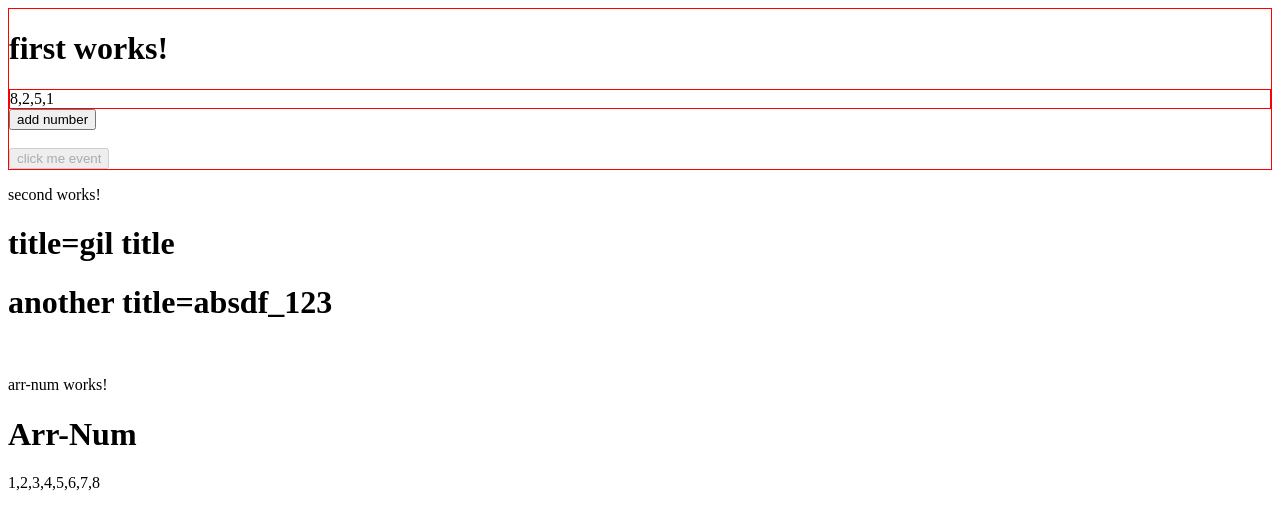
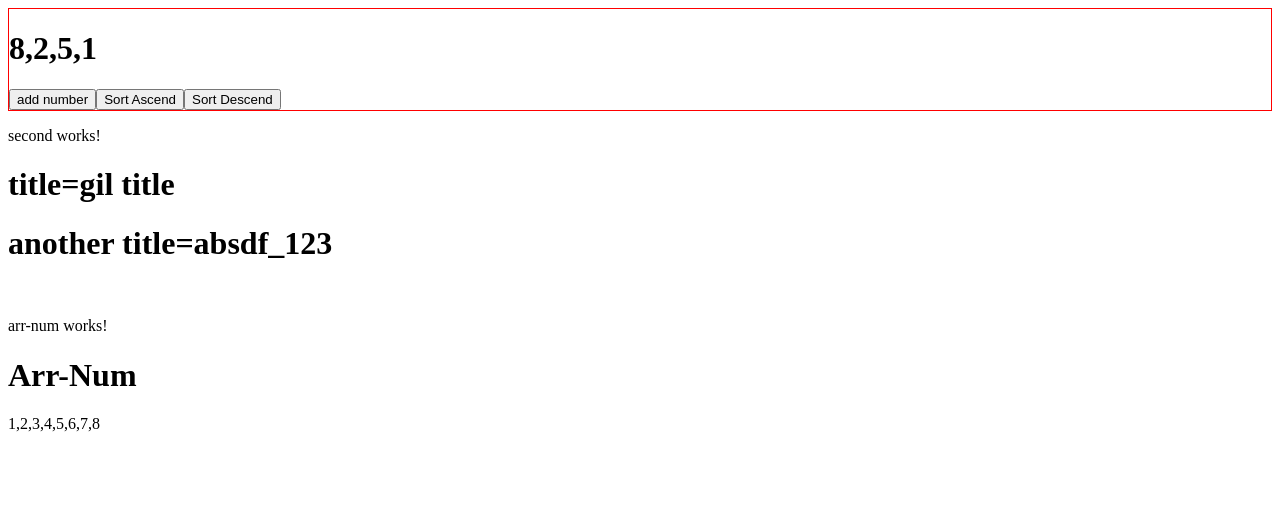
Before and after one commit to mvolkov-git/angular-homework1, an Angular app: page / in a window 1280 px wide. Shown: the top 528 px of the page. Built offline with nearby package versions, Linux system fonts and the light colour scheme.

Commit message:
commit 4

```diff
--- a/src/app/components/first/first.component.html
+++ b/src/app/components/first/first.component.html
@@ -1,14 +1,17 @@
 <div>
-<!-- <p>first title: {{title}}!</p> -->
-<h1>first works!</h1>
-<div>{{myArr}}</div>
+  <!-- <p>first title: {{title}}!</p> -->
+  <!-- <h1>first works!</h1> -->
+  <h1>{{myArr}}</h1>
 
-<!-- <button (click)="alertFunction('ojaf')">alert</button> -->
+  <!-- <button (click)="alertFunction('ojaf')">alert</button> -->
 
-<!-- <input [value]=0> -->
-<button (click)="AddNumberFunction(myArr[1])">add number</button>
+  <!-- <input [value]=0> -->
 
-<br>
-<br>
-<button [disabled]="true" (click)="onClick()">click me event</button>
+
+  <button (click)="AddNumberFunction(myArr[1])">add number</button>
+  <button (click)="SortArrayFunction(true)">Sort Ascend</button>
+  <button (click)="SortArrayFunction(false)">Sort Descend</button>
+  <br>
+  <!-- event -->
+  <!-- <button (click)="onClick()">click me event</button> -->
 </div>
--- a/src/app/components/first/first.component.ts
+++ b/src/app/components/first/first.component.ts
@@ -7,6 +7,8 @@ import { Component, EventEmitter, Input, Output } from '@angular/core';
 })
 export class FirstComponent {
   title = 'michael-first';
+
+  //const myArrConst: number[] = [8, 2, 5, 1];
 
   @Input()
   myArr: number[] = [8, 2, 5, 1];
@@ -27,7 +29,14 @@ export class FirstComponent {
     this.myArr = [8, 2, 5, 1];
     var randNumber = Math.trunc(Math.random() * 10)
     this.myArr.push(randNumber);
-    //myArr.sort
-    console.log(event);
+    // console.log(event);
+  }
+
+  SortArrayFunction(ascend: boolean ) {
+    this.myArr = [8, 2, 5, 1];
+    if (ascend)
+        this.myArr.sort((a,b)=>a - b);
+    else
+      this.myArr.sort((a,b)=>b - a);
   }
 }
```
